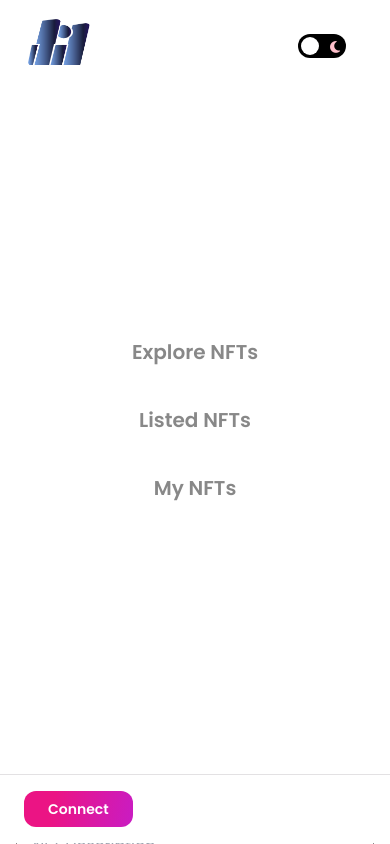
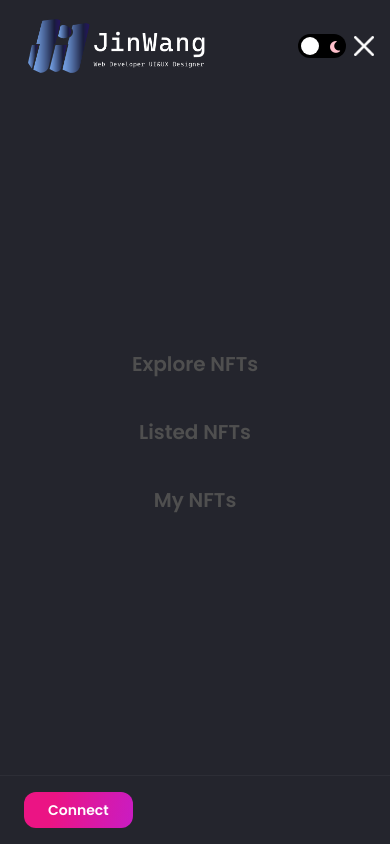
Before and after one commit to waherof29502/jin_nftmaketplace, a Next.js app: page /create-nft in a window 390 px wide. Both pictures are taken after a click on the picture 361 px from the left and 46 px from the top of the page. Shown: the top 844 px of the page. Built offline with nearby package versions, Linux system fonts and the light colour scheme; what ipfs-http-client would draw is missing.

Commit message:
tested responsive modes

```diff
--- a/components/Footer.jsx
+++ b/components/Footer.jsx
@@ -95,7 +95,7 @@ const Footer = () => {
                   width={24}
                   height={24}
                   alt='social'
-                  className={theme === 'light' && 'filter invert'}
+                  className={theme === 'light' ? 'filter invert' : ''}
                 />
               </div>
             ))}
--- a/components/Modal.jsx
+++ b/components/Modal.jsx
@@ -21,7 +21,7 @@ const Modal = ({ header, body, footer, handleClose }) => {
     >
       <div
         ref={modalRef}
-        className='w-2/5 md:11/12 minlg:w-2/4 dark:bg-nft-dark bg-white flex flex-col rounded-lg'
+        className='w-2/5 md:w-11/12 minlg:w-2/4 dark:bg-nft-dark bg-white flex flex-col rounded-lg'
       >
         <div className='flex justify-end mt-4 mr-4 minlg:mt-6 minlg:mr-6'>
           <div
--- a/components/NFTCard.jsx
+++ b/components/NFTCard.jsx
@@ -11,7 +11,7 @@ const NFTCard = ({ nft, onProfilePage }) => {
   return (
     <Link href={{ pathname: '/nft-details', query: nft }}>
       <div className='flex-1 min-w-215 max-w-max xs:max-w-none sm:w-full sm:min-w-155 minmd:min-w-256 minlg:min-w-327 dark:bg-nft-black-3 bg-white rounded-2xl p-4 m-4 minlg:m-8 sm:mx-2 cursor-pointer shadow-md'>
-        <div className='relative w-full h-52 sm:h-36 xs:h-56 minmd:h-60 minlg:h-300 rounded-2xl overflow-hidden'>
+        <div className='relative w-full h-52 sm:h-36 minmd:h-60 minlg:h-300 rounded-2xl overflow-hidden'>
           <Image
             src={nft.image || images[`nft${nft.i}`]}
             layout='fill'
--- a/components/Navbar.jsx
+++ b/components/Navbar.jsx
@@ -7,7 +7,7 @@ import { NFTContext } from '../context/NFTContext';
 import images from '../assets';
 import { Button } from './';
 
-const MenuItems = ({ isMobile, active, setActive }) => {
+const MenuItems = ({ isMobile, active, setActive, setIsOpen }) => {
   const generateLink = (i) => {
     switch (i) {
       case 0:
@@ -31,6 +31,7 @@ const MenuItems = ({ isMobile, active, setActive }) => {
           key={i}
           onClick={() => {
             setActive(item);
+            if (isMobile) setIsOpen(false);
           }}
           className={`flex flex-row items-center font-poppins font-semibold text-base dark:hover:text-white hover:text-nft-dark mx-3
           ${
@@ -47,10 +48,10 @@ const MenuItems = ({ isMobile, active, setActive }) => {
   );
 };
 
-const ButtonGroup = ({ setActive, router }) => {
+const ButtonGroup = ({ setActive, router, setIsOpen }) => {
   const { connectWallet, currentAccount } = useContext(NFTContext);
 
-  console.log({ currentAccount }, '😄');
+  // console.log({ currentAccount }, '😄');
 
   return currentAccount ? (
     <Button
@@ -59,6 +60,7 @@ const ButtonGroup = ({ setActive, router }) => {
       btnType='primary'
       handleClick={() => {
         setActive('');
+        setIsOpen(false);
         router.push('/create-nft');
       }}
     />
@@ -95,6 +97,9 @@ const Navbar = () => {
   const router = useRouter();
   const [active, setActive] = useState('Explore NFTs');
   const [isOpen, setIsOpen] = useState(false);
+  useEffect(() => {
+    setTheme('dark');
+  }, []);
 
   useEffect(() => {
     checkActive(active, setActive, router);
@@ -119,7 +124,13 @@ const Navbar = () => {
           </div>
         </Link>
         <Link href='/'>
-          <div className='hidden md:flex ml-3' onClick={() => {}}>
+          <div
+            className='hidden md:flex ml-3'
+            onClick={() => {
+              setActive('Explore NFTs');
+              setIsOpen(false);
+            }}
+          >
             <Image
               src={images.logo}
               objectFit='contain'
@@ -154,7 +165,11 @@ const Navbar = () => {
             <MenuItems active={active} setActive={setActive} />
           </ul>
           <div className='ml-4'>
-            <ButtonGroup setActive={setActive} router={router} />
+            <ButtonGroup
+              setActive={setActive}
+              router={router}
+              setIsOpen={setIsOpen}
+            />
           </div>
         </div>
       </div>
@@ -168,7 +183,7 @@ const Navbar = () => {
             height={20}
             alt='close'
             onClick={() => setIsOpen(false)}
-            className={theme === 'light' && 'filter invert'}
+            className={theme === 'light' ? 'filter invert' : ''}
           />
         ) : (
           <Image
@@ -178,17 +193,26 @@ const Navbar = () => {
             height={25}
             alt='menu'
             onClick={() => setIsOpen(true)}
-            className={theme === 'light' && 'filter invert'}
+            className={theme === 'light' ? 'filter invert' : ''}
           />
         )}
 
         {isOpen && (
-          <div className='fixed inset-0 top-65 dark:bg-nft-dark bg-white z-10 nav-h flex justify-between flex-col'>
+          <div className='fixed inset-0 mt-6 top-65 dark:bg-nft-dark bg-white z-10 flex justify-between flex-col'>
             <div className='flex-1 p-4'>
-              <MenuItems active={active} setActive={setActive} isMobile />
+              <MenuItems
+                active={active}
+                setActive={setActive}
+                isMobile
+                setIsOpen={setIsOpen}
+              />
             </div>
             <div className='p-4 border-t dark:border-nft-black-1 border-nft-gray-1'>
-              <ButtonGroup setActive={setActive} router={router} />
+              <ButtonGroup
+                setActive={setActive}
+                router={router}
+                setIsOpen={setIsOpen}
+              />
             </div>
           </div>
         )}
--- a/components/SearchBar.jsx
+++ b/components/SearchBar.jsx
@@ -40,7 +40,7 @@ const SearchBar = ({
           width={20}
           height={20}
           alt='search'
-          className={theme === 'light' && 'filter invert'}
+          className={theme === 'light' ? 'filter invert' : ''}
         />
         <input
           type='text'
@@ -63,7 +63,7 @@ const SearchBar = ({
           width={15}
           height={15}
           alt='arrow'
-          className={theme === 'light' && 'filter invert'}
+          className={theme === 'light' ? 'filter invert' : ''}
         />
         {toggle && (
           <div className='absolute top-full left-0 right-0 w-full mt-3 z-10 dark:bg-nft-black-2 bg-white border dark:border-nft-black-2 border-nft-gray-2 py-3 px-4 rounded-md'>
--- a/pages/create-nft.jsx
+++ b/pages/create-nft.jsx
@@ -70,7 +70,7 @@ const CreateNFT = () => {
                     height={100}
                     objectFit='contain'
                     alt='file upload'
-                    className={theme === 'light' && 'filter invert'}
+                    className={theme === 'light' ? 'filter invert' : ''}
                   />
                 </div>
 
```
